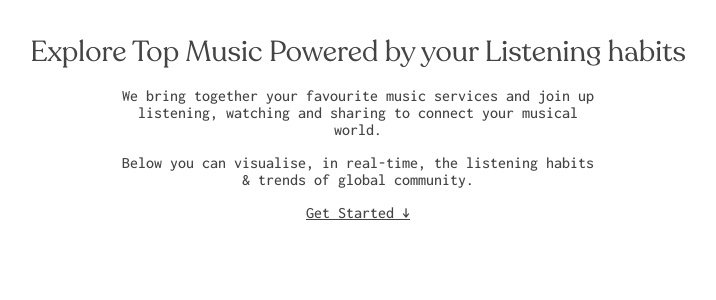
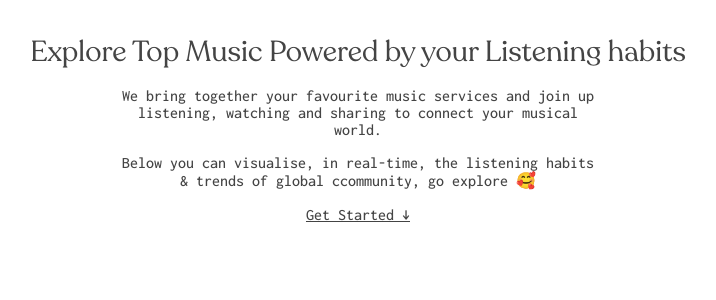
Before and after one commit to harshaldotcpp/music_service, a Next.js app: page / in a window 1280 px wide. Shown: the top 300 px of the page, without its empty margins (282-998 px from the left). Built offline with nearby package versions, Linux system fonts and the light colour scheme.

Commit message:
added emoji

```diff
--- a/src/components/root/Introduction.tsx
+++ b/src/components/root/Introduction.tsx
@@ -16,7 +16,7 @@ function Introduction(){
            </p>
            <p className="" >
 
-              { "Below you can visualise, in real-time, the listening habits & trends of global community."}
+              { "Below you can visualise, in real-time, the listening habits & trends of global ccommunity, go explore 🥰"}
            </p>
 
            <div className="underline" >
```
